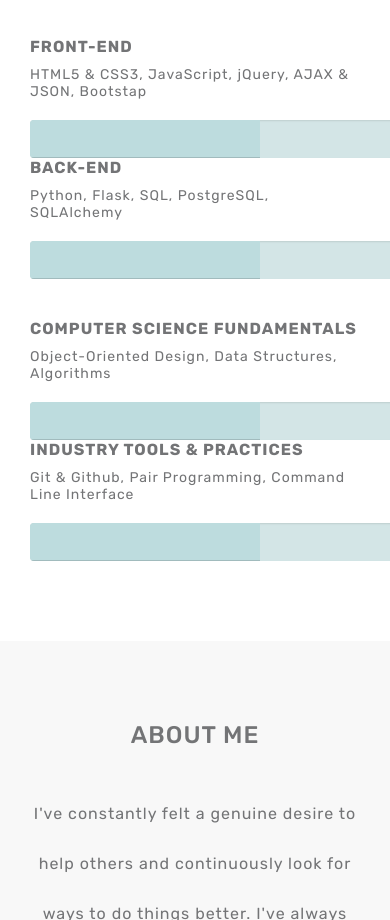
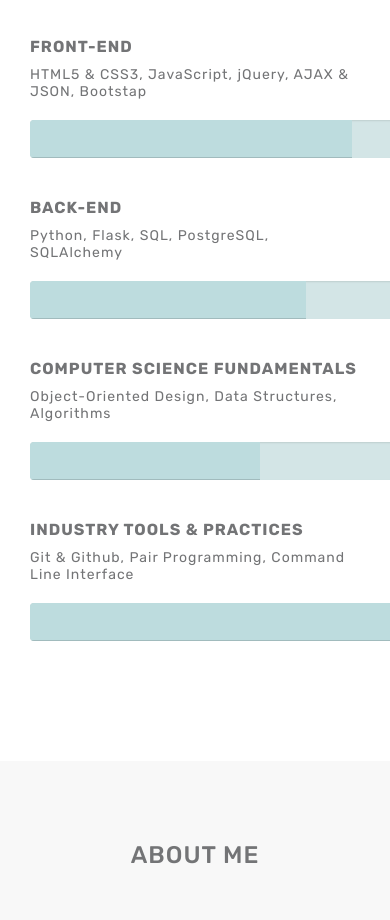
Before and after one commit to dencynluv/cynthia-soto.github.io, a plain HTML site: page index.html in a window 390 px wide. Shown: the part 1440-2360 px from the top of the page. Drawn offline with nearby package versions, Linux system fonts and the light colour scheme.

Commit message:
Fixed and fully finished the skills section. Progressive bars work and fixed responsive spacing problem. Cleaned up some css properties for progress bar and corrected element names on js file.

```diff
--- a/index.html
+++ b/index.html
@@ -88,7 +88,7 @@
 
 				    <div class="skills-bar">
 				    	<div class="progress">
-				       		<div class="html progress-bar progress-bar-info" role="progressbar"></div>
+				       		<div class="front-end progress-bar progress-bar-info" role="progressbar"></div>
 				      	</div>
 				    </div><!--end bar-->
 				</div><!-- end column -->
@@ -99,21 +99,21 @@
 
 				     <div class="skills-bar">
 				      <div class="progress">
-				        <div class="css progress-bar progress-bar-info" role="progressbar">
+				        <div class="back-end progress-bar progress-bar-info" role="progressbar">
 				        </div>
 				      </div>
 				    </div><!--end bar-->
 				</div><!-- end column -->
             </div><!-- end row -->
 
-            <div class="row wrapper">
+            <div class="row">
 				<div class="col-sm-6 col-xs-12 code-skill-2">
 				    <p class="skills-name">COMPUTER SCIENCE FUNDAMENTALS</p>
 				    <p class="skills-subtitle">Object-Oriented Design, Data Structures, Algorithms</p>
 
 				    <div class="skills-bar">
 				      <div class="progress">
-				        <div class="jquery progress-bar progress-bar-info" role="progressbar" ></div>
+				        <div class="cs-fund progress-bar progress-bar-info" role="progressbar" ></div>
 				      </div>
 				    </div><!-- end bar-->
 				</div><!-- end column -->
@@ -124,7 +124,7 @@
 
 				    <div class="skills-bar">
 				      <div class="progress">
-				        <div class="javascript progress-bar progress-bar-info" role="progressbar">
+				        <div class="tools progress-bar progress-bar-info" role="progressbar">
 				        </div>
 				      </div>
 				    </div><!-- end bar -->
--- a/static/css/style.css
+++ b/static/css/style.css
@@ -86,8 +86,12 @@ body {
     text-align: center;
 }
 
+.row {
+    margin: 0px;
+}
+
 .wrapper {
-    margin: 40px 0px 0px;
+    margin-top: 40px;
 }
 
 .title {
@@ -130,22 +134,10 @@ body {
 /******************************************/
 
 
-/*.code-skill {
-    float: left;
-    clear: right;
-    width: 100%;
-    margin: 20px 0px 30px 30px;
-}*/
-
-/*.code-skill-2 {
-    margin-top: 40px;
-}*/
-
 .skills-name {
     float: left;
     clear: right;
     width: 100%;
-/*    margin: 5px;*/
     text-align: left;
     font-weight: 700;
     line-height: 19px;
@@ -162,24 +154,24 @@ body {
     float: left;
     clear: right;
     height: 38px;
-    width: 80%;
-    margin: 10px 0px 0px 0px;
+    margin: 10px 0px 40px 0px;
 }
 
 .progress {
     background:#d3e5e6;
     height:38px;
-  width: 460px;
+    width: 460px;
+    margin: 0px;
 }
 
 .progress-bar {
-  background: #bddcde;
+    background: #bddcde;
     height:100%;
     width:0%;
 }
 
 
-.adobe, .html, .css, .jquery, .javascript, .bootstrap, .wordpress, .ui, .ux, .rwd, .mobile, .rapidproto {
+.front-end, .back-end, .cs-fund, .tools {
     -webkit-transition: width 4.50s ease !important;
     -moz-transition: width 4.50s ease !important;
     -o-transition: width 4.50s ease !important;
--- a/static/js/script.js
+++ b/static/js/script.js
@@ -1,7 +1,7 @@
 
 $(document).ready(function() {
-  $('.html').css('width', '50%');
-  $('.css').css('width', '50%');
-  $('.jquery').css('width', '50%');
-  $('.javascript').css('width', '50%');
+  $('.front-end').css('width', '70%');
+  $('.back-end').css('width', '60%');
+  $('.cs-fund').css('width', '50%');
+  $('.tools').css('width', '80%');
 });
```
